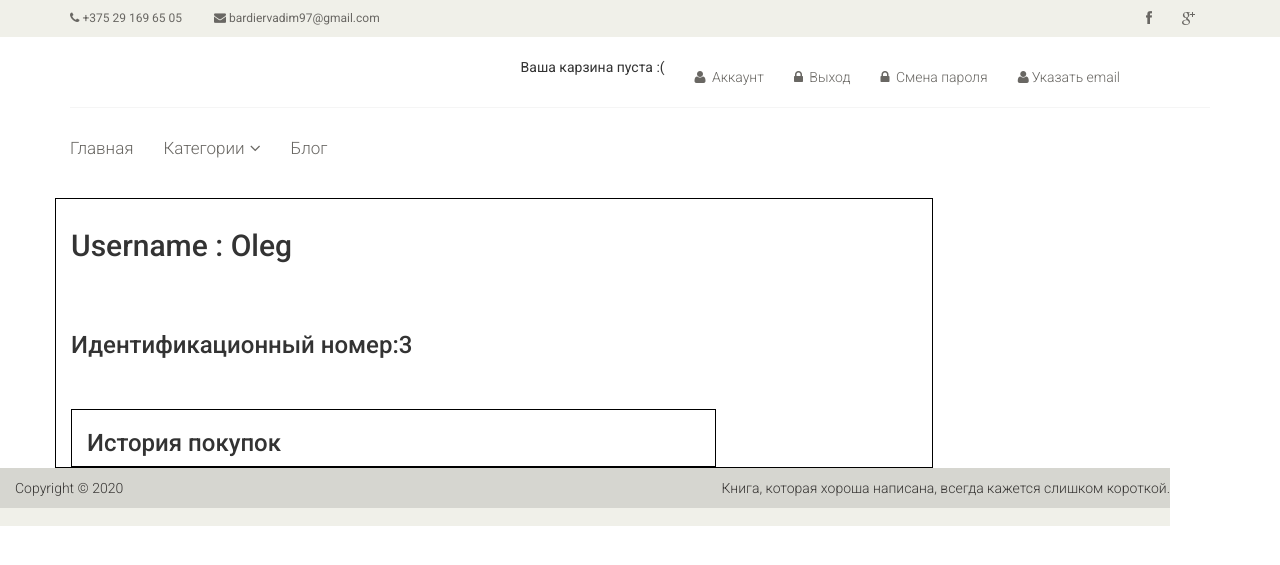
After one commit to Vadeux/book_project, a Django app: page /account/3/ in a window 1280 px wide. The commit adds this page. Shown: the top 565 px of the page. Run offline with Django 3.2, Linux system fonts and the light colour scheme; data comes from the database, SQL or seed files in the repository; both versions use the stored data as it was after the commit; some libraries are stand-ins or nearby versions.

Commit message:
'add_accounts'

```diff
--- a/books/urls.py
+++ b/books/urls.py
@@ -3,6 +3,7 @@ from django.urls import path
 from . import views
 
 urlpatterns = [
+
 	path('search/', views.Search.as_view(), name='search'),
 	path('subscribe/', views.SubscribeView.as_view(), name='subscribe'),
 	path('unsubscribe/', views.unsubscribe, name='unsubscribe'),
@@ -17,4 +18,5 @@ urlpatterns = [
 	path('review/<int:book_id>/', views.AddReview.as_view(), name='book_review'),
 	path('author/<str:slug>/', views.AuthorView.as_view(), name='author_detail'),
 	path('add-rating/', views.AddStarRating.as_view(), name='add_rating'),
+	path('account/<int:pk>/', views.Account.as_view(), name='account_detail'),
 ]
--- a/books/views.py
+++ b/books/views.py
@@ -10,10 +10,12 @@ from django.http import HttpResponseRedirect, HttpResponse
 from django.views.generic.base import View
 from django.contrib.auth import logout
 from django.contrib.auth.forms import PasswordChangeForm
+from django.contrib.auth.models import User
 
 from cart.forms import CartAddProductForm
 from .models import Book, Category, Genre, Author, Rating
 from .forms import ReviewForm, RatingForm
+from orders.models import OrderItem, Order
 
 
 # Create your views here.
@@ -200,3 +202,26 @@ def unsubscribe(request):
 	request.user.email = ''
 	request.user.save()
 	return HttpResponseRedirect('/')
+
+
+# class Account(View):
+# 	"""For personal account."""
+#
+# 	def get(self, request, pk):
+# 		user = User.objects.get(id=pk)
+# 		items = OrderItem.objects.all()
+# 		orders = Order.objects.all()
+# 		return render(request, 'books/account_detail.html', {'user': user, 'items': items, 'orders': orders})
+
+
+class Account(DetailView):
+	"""Author page."""
+	model = User
+	template_name = 'books/account_detail.html'
+	slug_field = 'pk'
+
+	def get_context_data(self, *args, **kwargs):
+		context = super().get_context_data(*args, **kwargs)
+		context['items'] = OrderItem.objects.all()
+		context['orders'] = Order.objects.all()
+		return context
--- /dev/null
+++ b/templates/books/account_detail.html
@@ -0,0 +1,50 @@
+{% extends 'books/base.html' %}
+{% block content %}
+    {% load static %}
+    <section>
+        <div class="container">
+            <div class="row">
+
+
+                <div class="col-sm-9 padding-right" style="border: 1px solid black">
+                    <div class="product-details"><!--product-details-->
+
+                        <h2>Username : {{ user.username }}</h2>
+                        <br>
+                        <br>
+                        <h3>Идентификационный номер:{{ user.id }}</h3>
+                        {% if user.email %}
+                            {{ user.email }}
+                        {% endif %}
+                        {% if user.is_staff %}
+                            <p>Роль is_staff :{{ user.is_staff }}</p>
+                        {% endif %}
+
+                    </div>
+                    <div class="col-sm-9 padding-right" style="border: 1px solid black">
+                        <h3>История покупок</h3>
+                        {% for order in orders %}
+                            {% if user.email == order.email %}
+                                <div style="border: 1px solid black">
+                                <p>Номер заказа: {{ order.id }}</p>
+                                <p>Дата оформления заказа : {{ order.created }}</p>
+                                {% for item in items %}
+                                    {% if order.id == item.order_id %}
+                                        <ul>
+                                            <li>Наименование : {{ item.product }}</li>
+                                            <li>Количество : {{ item.quantity }} шт</li>
+                                            <li>Цена за единицу : {{ item.price }}$</li>
+                                        </ul>
+                                    {% endif %}
+
+                                {% endfor %}
+
+                            {% endif %}
+                        </div>
+                        {% endfor %}
+                    </div>
+                </div>
+            </div>
+        </div>
+    </section>
+{% endblock content %}
--- a/templates/books/book_detail.html
+++ b/templates/books/book_detail.html
@@ -8,7 +8,7 @@
                     <div class="left-sidebar">
 
                         <div class="search-bar w3layouts-newsletter">
-                            <h3 class="sear-head editContent">Поиск фильма</h3>
+                            <h3 class="sear-head editContent">Поиск книги</h3>
                             <form action="{% url 'search' %}" method="get" class="d-flex editContent">
 
                                 <input type="search" placeholder="Введите название..." name="q"
--- a/templates/include/header.html
+++ b/templates/include/header.html
@@ -52,6 +52,9 @@
 
 
                             {% if user.is_authenticated %}
+
+                                <li><a href="{% url 'account_detail' user.pk %}"><i class="fa fa-user"></i> Аккаунт</a></li>
+
                                 <li><a href="{% url 'logout' %}"><i class="fa fa-lock"></i> Выход</a></li>
                                 <li><a href="{% url 'pass-change' %}"><i class="fa fa-lock"></i> Смена пароля</a></li>
                                 {% if user.email == '' %}
```
Also changed, not shown: db.sqlite3.
